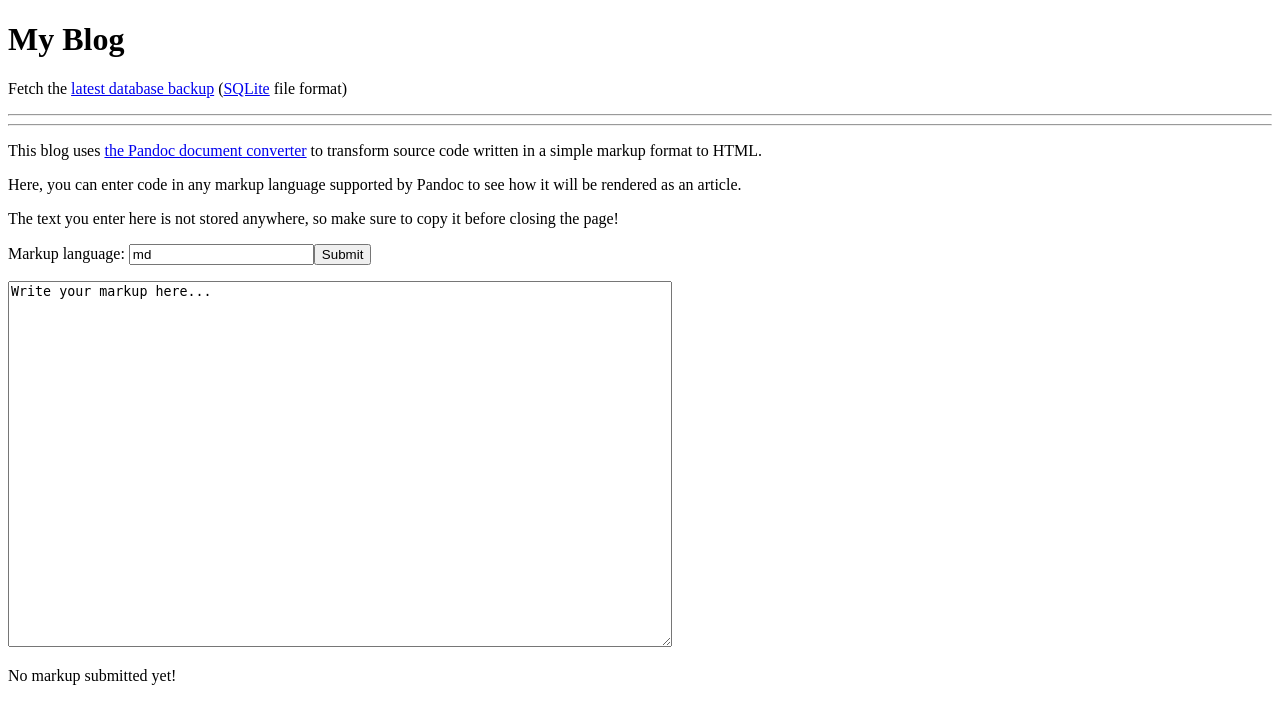
After one commit to danya02/blog, a Flask app: page /pandoc in a window 1280 px wide. The commit adds this page. Shown: the top 724 px of the page. Run offline with Flask 2, Linux system fonts and the light colour scheme.

Commit message:
Adding Pandoc support and debug page.

```diff
--- a/app.py
+++ b/app.py
@@ -1,8 +1,10 @@
-from flask import Flask
+from flask import Flask, send_file, request, render_template
 from database import *
 from view_article import article_blueprint
 from view_author import author_blueprint
 from view_authentication import auth_blueprint
+import traceback
+import pypandoc
 
 
 application = Flask(__name__)
@@ -17,5 +19,24 @@ app.register_blueprint(auth_blueprint, url_prefix='/login')
 def index():
     return 'Hello Blogging!'
 
+@app.route('/database-backup.sqlite')
+def fetch_database():
+    return send_file(DB_PATH)
+
+@app.route('/pandoc', methods=['GET', 'POST'])
+def pandoc_debug():
+    if request.method == 'GET':
+        return render_template('pandoc-debug.html', format='md', source='Write your markup here...')
+    elif request.method == 'POST':
+        try:
+            result = pypandoc.convert_text(request.form['source'], 'html', request.form['format'])
+            return render_template('pandoc-debug.html', format=request.form['format'], source=request.form['source'], result=result)
+        except:
+            return render_template('pandoc-debug.html', format=request.form['format'], source=request.form['source'], error=traceback.format_exc())
+
+
+
+
+
 if __name__ == '__main__':
     app.run('0.0.0.0', 5000, debug=True)
--- a/database.py
+++ b/database.py
@@ -60,8 +60,9 @@ class Article(MyModel):
     subtitle = TextField(null=True)
     date = DateTimeField(default=datetime.datetime.now)
     author = ForeignKeyField(Author, backref='articles')
-    listed = BooleanField()
+    listed = BooleanField(default=True)
     version = UUIDField(default=uuid.uuid4)
+    format = CharField(default='md')
 
     encrypted = BooleanField()
     salt = BlobField(null=True)
--- a/templates/article/edit-article.html
+++ b/templates/article/edit-article.html
@@ -18,7 +18,8 @@
           <p>Tags:
             <input type="text" name="tags" value="{% for arttag in tags %}{{arttag.slug}}{% if not loop.last %},{% endif %}{% endfor %}" />
           </p>
-          <p>Is article listed: <input type="checkbox" name="listed" checked /></p>
+          <p>Is article listed: <input type="checkbox" name="listed" {{ 'checked' if article.is_listed }} /></p>
+          <p>Source code is written in this format: <input type="text" name="format" value="{{article.format}}" /> </p>
           <p>Encryption password (leave empty for unencrypted): <input type="password" name="password" value="{{password}}" /></p>
           <input type="submit">
       </header>
--- a/templates/master.html
+++ b/templates/master.html
@@ -4,6 +4,11 @@
     <title>{% block title %}{% endblock %}</title>
   </head>
   <body>
+    <header>
+      <h1>My Blog</h1>
+      <p>Fetch the <a href="{{ url_for('fetch_database') }}">latest database backup</a> (<a href="https://sqlite.org/index.html">SQLite</a> file format)</p>
+      <hr><hr>
+    </header>
 
     {% block body %}{% endblock %}
 
--- /dev/null
+++ b/templates/pandoc-debug.html
@@ -0,0 +1,25 @@
+{% extends "master.html" %}
+{% block title %}Pandoc debug{% endblock %}
+
+{% block body %}
+<article>
+  <header>
+    <p>This blog uses <a href="https://pandoc.org">the Pandoc document converter</a> to transform source code written in a simple markup format to HTML.</p>
+    <p>Here, you can enter code in any markup language supported by Pandoc to see how it will be rendered as an article.</p>
+    <p>The text you enter here is not stored anywhere, so make sure to copy it before closing the page!</p>
+    <form method="post">
+      <p>Markup language: <input type="text" name="format" value="{{ format }}"
+      <p><input type="submit" /></p>
+      <textarea name="source" rows="24" cols="80">{{ source|safe }}</textarea>
+    </form>
+  </header>
+  {% if result %}
+    {{result | safe}}
+  {% elif error %}
+  <h2>Error encountered while rendering!</h2>
+  <pre>{{error|safe}}</pre>
+  {% else %}
+    <p>No markup submitted yet!</p>
+  {% endif %}
+</article>
+{% endblock %}
```
Also changed, not shown: view_article.py (+9 -2 lines).
